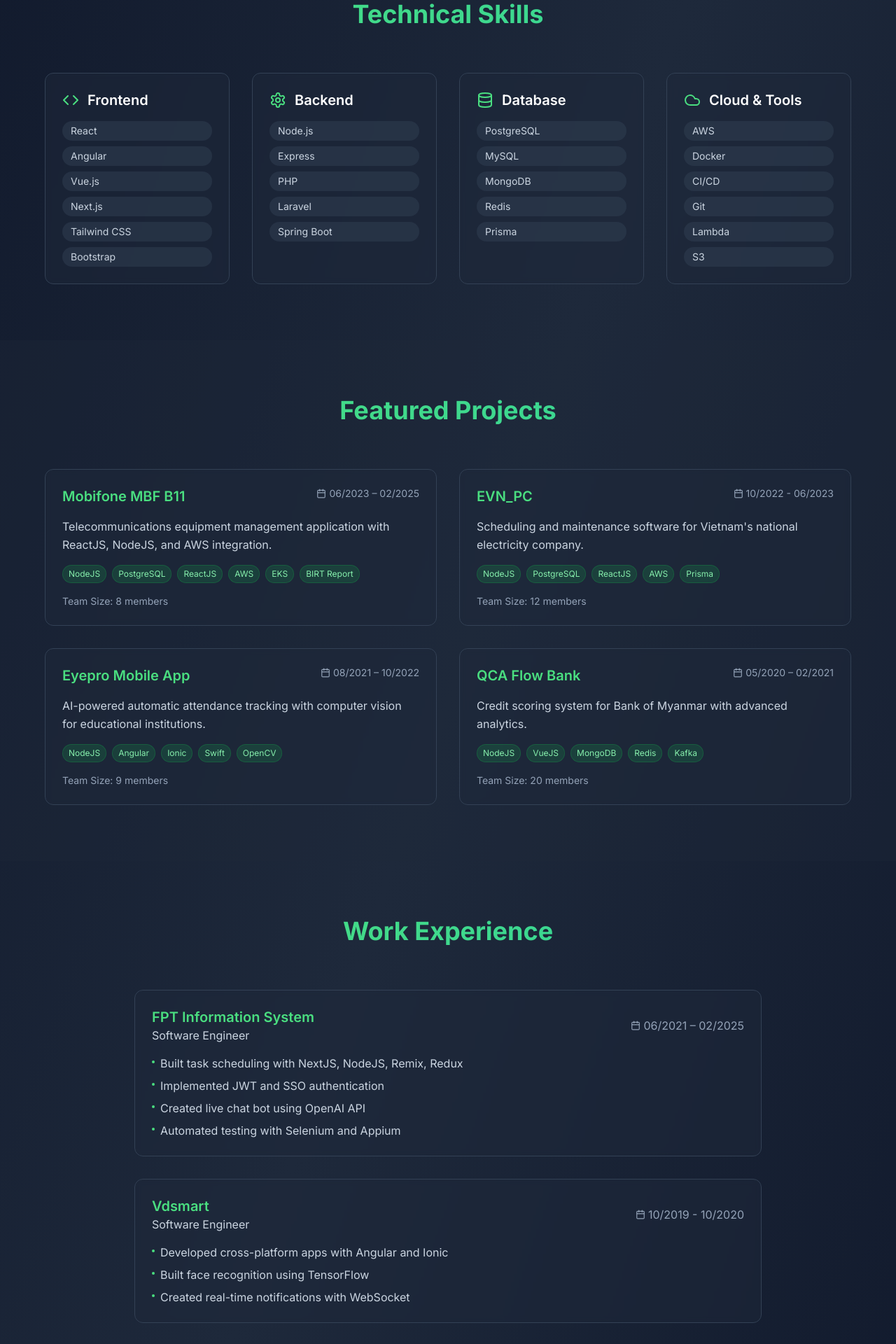
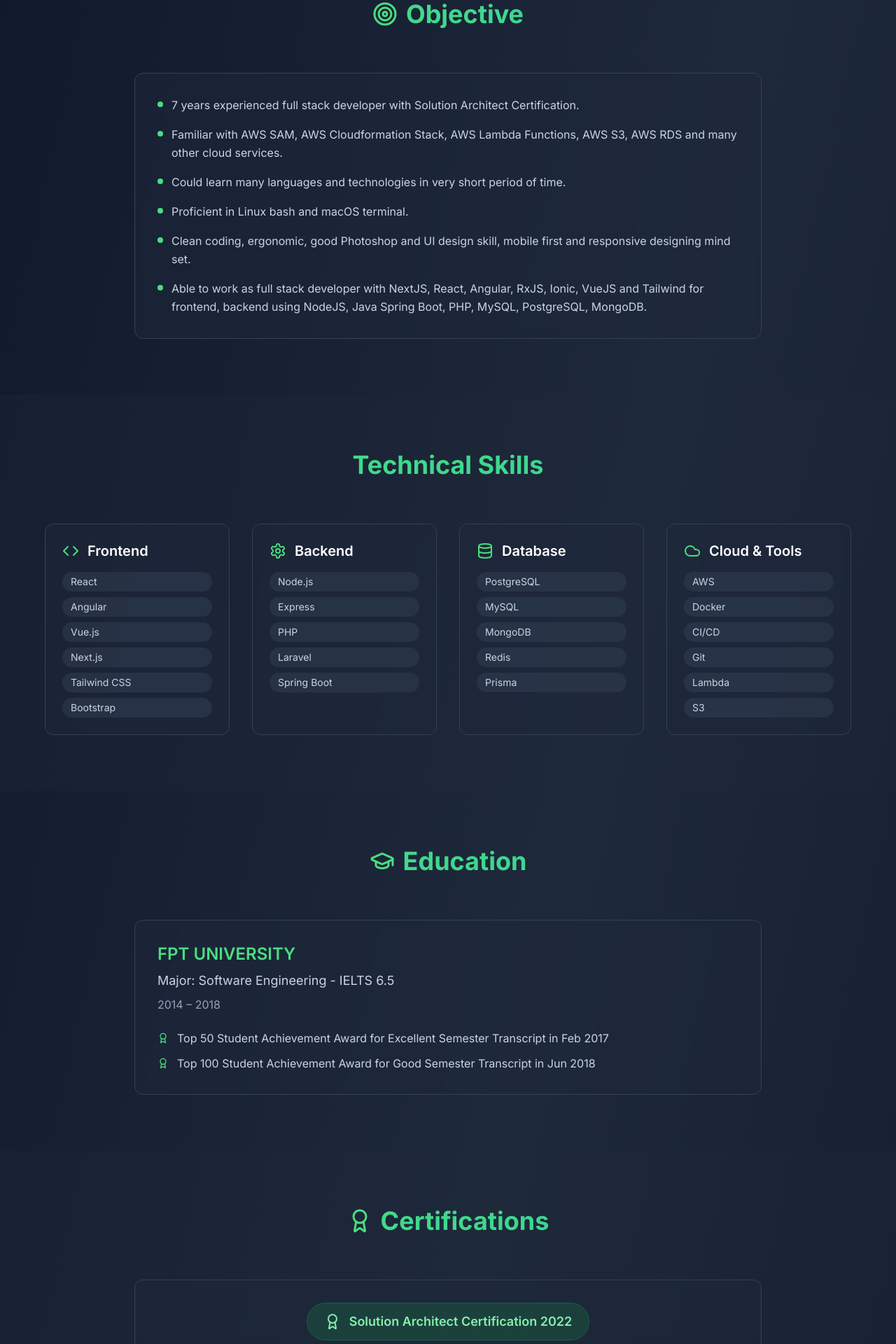
Before and after one commit to tuantran1295/Tuan-Tran-portfolio, a React (Vite) app: page / in a window 1280 px wide. Shown: the part 880-2800 px from the top of the page at 70% size. Built offline with nearby package versions, Linux system fonts and the light colour scheme.

Commit message:
Add new sections to the page
Add OBJECTIVE, CERTIFICATIONS, HONORS & AWARDS, and EDUCATION sections to the portfolio landing page.

```diff
--- a/src/pages/Index.tsx
+++ b/src/pages/Index.tsx
@@ -1,6 +1,5 @@
-
 import { useEffect, useState } from 'react';
-import { Github, Linkedin, Mail, Phone, MapPin, Calendar, ExternalLink, Code, Database, Cloud, Settings } from 'lucide-react';
+import { Github, Linkedin, Mail, Phone, MapPin, Calendar, ExternalLink, Code, Database, Cloud, Settings, Award, GraduationCap, Target } from 'lucide-react';
 
 const Index = () => {
   const [isLoaded, setIsLoaded] = useState(false);
@@ -126,8 +125,46 @@ const Index = () => {
         </div>
       </section>
 
+      {/* Objective Section */}
+      <section className="py-20 px-4">
+        <div className="max-w-4xl mx-auto">
+          <h2 className="text-4xl font-bold text-center mb-16 bg-gradient-to-r from-green-400 to-emerald-400 bg-clip-text text-transparent flex items-center justify-center gap-3">
+            <Target className="text-green-400" size={36} />
+            Objective
+          </h2>
+          <div className="bg-slate-800/50 backdrop-blur-sm rounded-xl p-8 border border-slate-700 hover:border-green-500/50 transition-all duration-500">
+            <ul className="space-y-4 text-slate-300 leading-relaxed">
+              <li className="flex items-start gap-3">
+                <span className="text-green-400 mt-2 block w-2 h-2 bg-green-400 rounded-full flex-shrink-0"></span>
+                7 years experienced full stack developer with Solution Architect Certification.
+              </li>
+              <li className="flex items-start gap-3">
+                <span className="text-green-400 mt-2 block w-2 h-2 bg-green-400 rounded-full flex-shrink-0"></span>
+                Familiar with AWS SAM, AWS Cloudformation Stack, AWS Lambda Functions, AWS S3, AWS RDS and many other cloud services.
+              </li>
+              <li className="flex items-start gap-3">
+                <span className="text-green-400 mt-2 block w-2 h-2 bg-green-400 rounded-full flex-shrink-0"></span>
+                Could learn many languages and technologies in very short period of time.
+              </li>
+              <li className="flex items-start gap-3">
+                <span className="text-green-400 mt-2 block w-2 h-2 bg-green-400 rounded-full flex-shrink-0"></span>
+                Proficient in Linux bash and macOS terminal.
+              </li>
+              <li className="flex items-start gap-3">
+                <span className="text-green-400 mt-2 block w-2 h-2 bg-green-400 rounded-full flex-shrink-0"></span>
+                Clean coding, ergonomic, good Photoshop and UI design skill, mobile first and responsive designing mind set.
+              </li>
+              <li className="flex items-start gap-3">
+                <span className="text-green-400 mt-2 block w-2 h-2 bg-green-400 rounded-full flex-shrink-0"></span>
+                Able to work as full stack developer with NextJS, React, Angular, RxJS, Ionic, VueJS and Tailwind for frontend, backend using NodeJS, Java Spring Boot, PHP, MySQL, PostgreSQL, MongoDB.
+              </li>
+            </ul>
+          </div>
+        </div>
+      </section>
+
       {/* Skills Section */}
-      <section className="py-20 px-4">
+      <section className="py-20 px-4 bg-slate-800/30">
         <div className="max-w-6xl mx-auto">
           <h2 className="text-4xl font-bold text-center mb-16 bg-gradient-to-r from-green-400 to-emerald-400 bg-clip-text text-transparent">
             Technical Skills
@@ -151,6 +188,65 @@ const Index = () => {
                 </div>
               );
             })}
+          </div>
+        </div>
+      </section>
+
+      {/* Education Section */}
+      <section className="py-20 px-4">
+        <div className="max-w-4xl mx-auto">
+          <h2 className="text-4xl font-bold text-center mb-16 bg-gradient-to-r from-green-400 to-emerald-400 bg-clip-text text-transparent flex items-center justify-center gap-3">
+            <GraduationCap className="text-green-400" size={36} />
+            Education
+          </h2>
+          <div className="bg-slate-800/50 backdrop-blur-sm rounded-xl p-8 border border-slate-700 hover:border-green-500/50 transition-all duration-500">
+            <div className="mb-6">
+              <h3 className="text-2xl font-semibold text-green-400 mb-2">FPT UNIVERSITY</h3>
+              <p className="text-lg text-slate-300 mb-2">Major: Software Engineering - IELTS 6.5</p>
+              <p className="text-slate-400 mb-4">2014 – 2018</p>
+            </div>
+            <div className="space-y-3">
+              <div className="flex items-start gap-3">
+                <Award className="text-green-400 mt-1 flex-shrink-0" size={16} />
+                <span className="text-slate-300">Top 50 Student Achievement Award for Excellent Semester Transcript in Feb 2017</span>
+              </div>
+              <div className="flex items-start gap-3">
+                <Award className="text-green-400 mt-1 flex-shrink-0" size={16} />
+                <span className="text-slate-300">Top 100 Student Achievement Award for Good Semester Transcript in Jun 2018</span>
+              </div>
+            </div>
+          </div>
+        </div>
+      </section>
+
+      {/* Certifications Section */}
+      <section className="py-20 px-4 bg-slate-800/30">
+        <div className="max-w-4xl mx-auto">
+          <h2 className="text-4xl font-bold text-center mb-16 bg-gradient-to-r from-green-400 to-emerald-400 bg-clip-text text-transparent flex items-center justify-center gap-3">
+            <Award className="text-green-400" size={36} />
+            Certifications
+          </h2>
+          <div className="bg-slate-800/50 backdrop-blur-sm rounded-xl p-8 border border-slate-700 hover:border-green-500/50 transition-all duration-500 text-center">
+            <div className="inline-flex items-center gap-3 bg-green-600/20 text-green-300 px-6 py-3 rounded-full border border-green-600/30">
+              <Award size={24} />
+              <span className="text-lg font-semibold">Solution Architect Certification 2022</span>
+            </div>
+          </div>
+        </div>
+      </section>
+
+      {/* Honors & Awards Section */}
+      <section className="py-20 px-4">
+        <div className="max-w-4xl mx-auto">
+          <h2 className="text-4xl font-bold text-center mb-16 bg-gradient-to-r from-green-400 to-emerald-400 bg-clip-text text-transparent flex items-center justify-center gap-3">
+            <Award className="text-green-400" size={36} />
+            Honors & Awards
+          </h2>
+          <div className="bg-slate-800/50 backdrop-blur-sm rounded-xl p-8 border border-slate-700 hover:border-green-500/50 transition-all duration-500 text-center">
+            <div className="inline-flex items-center gap-3 bg-emerald-600/20 text-emerald-300 px-6 py-3 rounded-full border border-emerald-600/30">
+              <Award size={24} />
+              <span className="text-lg font-semibold">Excellent Employee Award 2021</span>
+            </div>
           </div>
         </div>
       </section>
```
